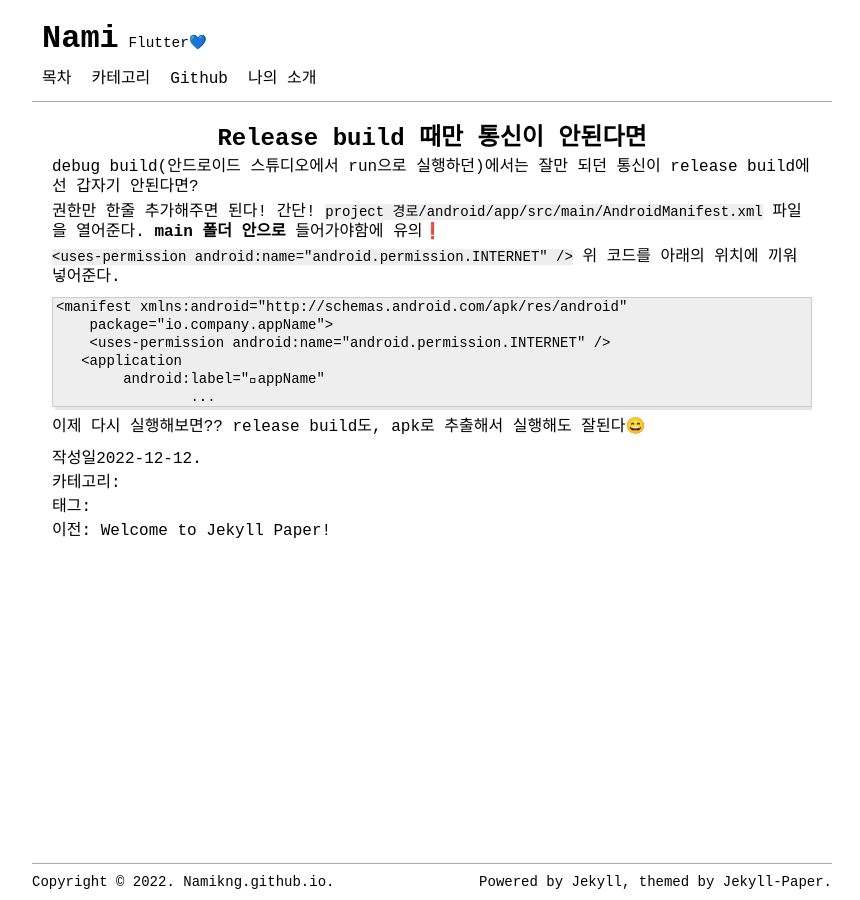
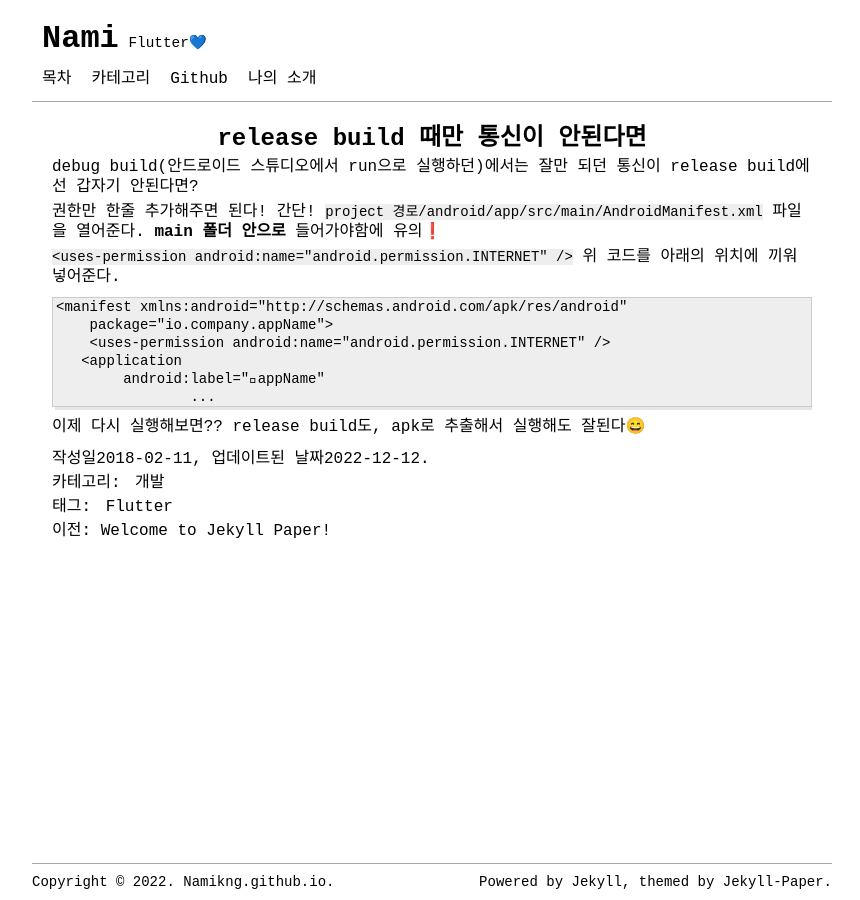
Before and after one commit to Namikng/Namikng.github.io, a Jekyll site: the page built from _posts/2022-12-12-release build 때만 통신이 안된다면.md, in a window 1280 px wide. Shown: the whole page, without its empty margins (208-1068 px from the left). Built offline with Jekyll 4.4.1, drawn with Linux system fonts in a browser that asks for light colours; our own code applies the rules of GitHub Pages for plain Markdown files.

Commit message:
포스트 수정

```diff
--- a/_posts/2022-12-12-release build 때만 통신이 안된다면.md
+++ b/_posts/2022-12-12-release build 때만 통신이 안된다면.md
@@ -1,3 +1,12 @@
+---
+layout: post
+title:  "release build 때만 통신이 안된다면"
+date:   2018-02-11
+last_modified_at: 2022-12-12
+categories: [개발]
+tags: [Flutter]
+---
+
 debug build(안드로이드 스튜디오에서 run으로 실행하던)에서는 잘만 되던 통신이 release build에선 갑자기 안된다면?
 
 권한만 한줄 추가해주면 된다! 간단!
```
Also changed, not shown: 2 other files.
